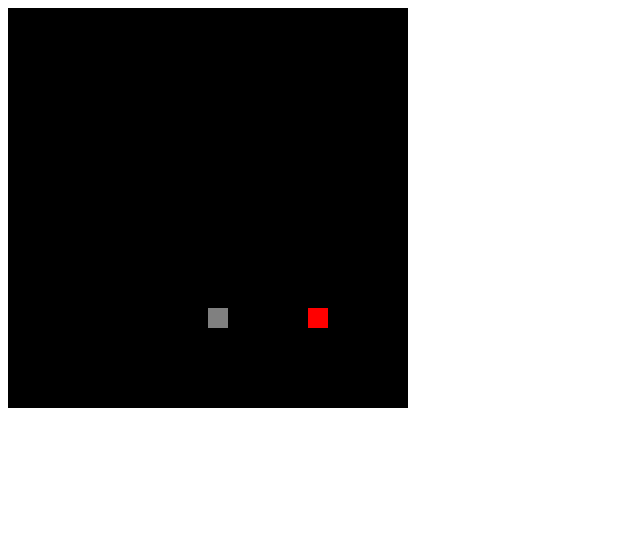
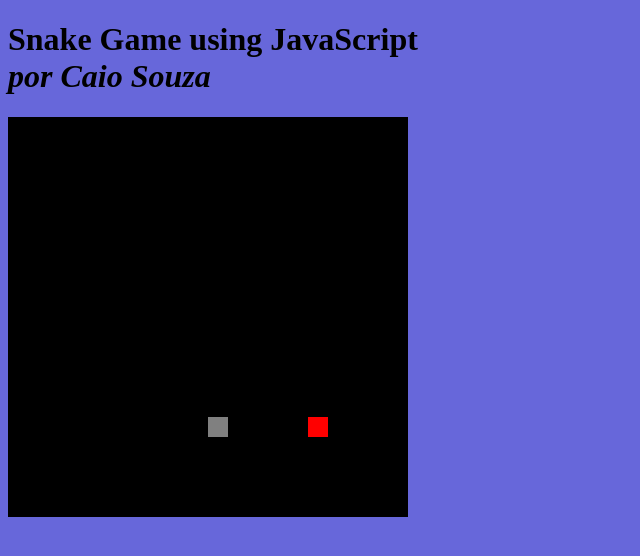
Before and after one commit to DevCaioSouza/Snake-Game---JavaScript, a plain HTML site: page index.html in a window 1280 px wide. Shown: the whole page, without its empty margins (0-640 px from the left). Drawn offline with Linux system fonts and the light colour scheme.

Commit message:
atualização com background color

```diff
--- a/index.html
+++ b/index.html
@@ -5,8 +5,12 @@
     <meta http-equiv="X-UA-Compatible" content="IE=edge">
     <meta name="viewport" content="width=device-width, initial-scale=1.0">
     <title>Snake Game</title>
+    <link href="style.css" rel="stylesheet">
 </head>
 <body>
+
+    <h1>Snake Game using JavaScript <br>
+    <em>por Caio Souza<em></h1>
 
     <canvas id="stage" width="400" height="400"></canvas>
     <script type="text/javascript">
--- /dev/null
+++ b/style.css
@@ -0,0 +1,3 @@
+body {
+    background-color: rgb(103, 103, 218);
+}
```
